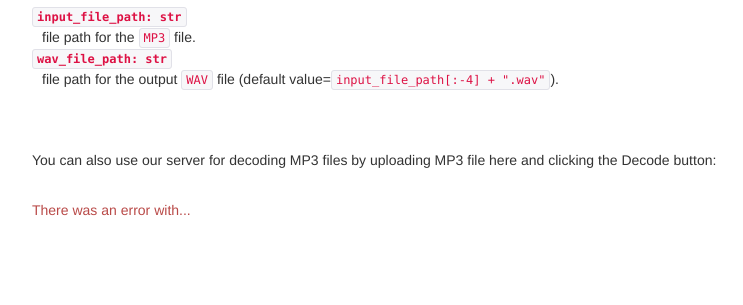
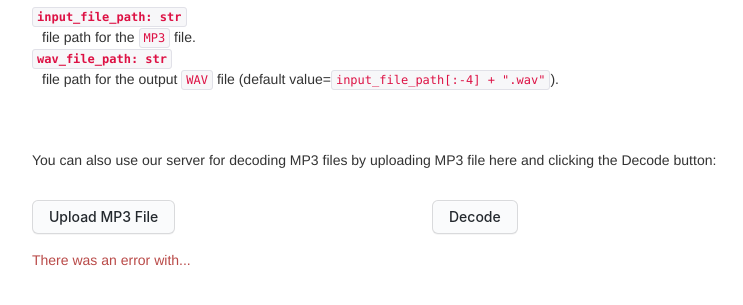
Before and after one commit to tomershay100/mp3-steaganography-web, a Flask app: page / in a window 1280 px wide, after a click on "MP3 to WAV". Shown: the part 251-556 px from the top of the page, without its empty margins (53-796 px from the left). Run offline with Flask 2, Linux system fonts and the light colour scheme; some libraries are stand-ins or nearby versions.

Commit message:
added button
TODO: make download button work + make decode stay on same tab

```diff
--- a/app.py
+++ b/app.py
@@ -1,7 +1,6 @@
 import os
 
 from flask import Flask, request, flash, redirect, render_template, send_from_directory
-from jinja2 import TemplateNotFound
 from mp3stego import Steganography
 from werkzeug.utils import secure_filename
 
@@ -15,6 +14,14 @@ s = Steganography()
 
 ERR_TEMPLATE_BEFORE_ERR = f'<!DOCTYPE html><html><body><p>Error: '
 ERR_TEMPLATE_AFTER_ERR = '</p></body></html>'
+
+FUNC_NAME_TO_TAB_NUM = {
+    'decode': 1,
+    'encode': 2,
+    'hide': 3,
+    'reveal': 4,
+    'clear': 5,
+}
 
 
 def hide_msg(input_file_name, output_file_path, msg):
@@ -42,9 +49,9 @@ def mp3_to_wav(input_file_name, output_file_path, _):
     s.decode_mp3_to_wav(os.path.join(app.config['UPLOAD_FOLDER'], input_file_name), output_file_path)
 
 
-funcs = {'hide_msg': (hide_msg, 'output.mp3'), 'reveal_msg': (reveal_msg, 'reveal.txt'),
-         'clear_file': (clear_file, 'cleared.mp3'), 'wav_to_mp3': (wav_to_mp3, 'output.mp3'),
-         'mp3_to_wav': (mp3_to_wav, 'output.wav')}
+funcs = {'hide': (hide_msg, 'output.mp3'), 'reveal': (reveal_msg, 'reveal.txt'),
+         'clear': (clear_file, 'cleared_file.mp3'), 'encode': (wav_to_mp3, 'output.mp3'),
+         'decode': (mp3_to_wav, 'output.wav')}
 
 
 def allowed_file(filename, func_name):
@@ -53,41 +60,46 @@ def allowed_file(filename, func_name):
                filename.rsplit('.', 1)[1].lower() == "wav" if func_name == 'wav_to_mp3' else False)
 
 
-@app.route('/stego/<func_name>', methods=['GET', 'POST'])
 def upload_file(func_name):
-    if request.method == 'POST':
-        # check if the post request has the file part
-        if 'file' not in request.files:
-            flash('No file part')
-            return redirect(request.url)
-        file = request.files['file']
-        # If the user does not select a file, the browser submits an
-        # empty file without a filename.
-        if file.filename == '':
-            # flash('No selected file')
-            return error_page(title='FILE UPLOAD ERROR',
-                              error_description='You must upload file for using the website functions')
-        if file and allowed_file(file.filename, func_name):
-            filename = secure_filename(file.filename)
-            file.save(os.path.join(app.config['UPLOAD_FOLDER'], filename))
+    # check if the post request has the file part
+    if 'file' not in request.files:
+        flash('No file part')
+        return redirect(f'/#tab{FUNC_NAME_TO_TAB_NUM[func_name]}')  # todo add error message, or redirect to error page
+    file = request.files['file']
+    # If the user does not select a file, the browser submits an
+    # empty file without a filename.
+    if file.filename == '':
+        # todo redirect to same page, with this error message
+        return error_page(title='FILE UPLOAD ERROR',
+                          error_description='You must upload file for using the website functions')
+    if file and allowed_file(file.filename, func_name):
+        filename = secure_filename(file.filename)
+        file.save(os.path.join(app.config['UPLOAD_FOLDER'], filename))
 
-            func, out_path = funcs[func_name]
-            output_file_path = os.path.join(app.config['UPLOAD_FOLDER'], out_path)
+        func, out_path = funcs[func_name]
+        output_file_path = os.path.join(app.config['UPLOAD_FOLDER'], out_path)
 
-            try:
-                func(filename, output_file_path,
-                     request.form.get('message') if func_name == 'hide_msg' else request.form.get('bitrate'))
-            except BaseException as err:
-                return error_page(title='ERROR ON SERVER', error_description=str(err))
+        try:
+            func(filename, output_file_path,
+                 request.form.get('message') if func_name == 'hide' else request.form.get('bitrate'))
+        except BaseException as err:
+            # todo redirect to same page, with this error message
+            return error_page(title='ERROR ON SERVER', error_description=str(err))
 
-            return render_template(func_name + '.html', file_path=out_path, display_download=True)
-    try:
-        return render_template(func_name + '.html', file_path="", display_download=False)
-    except TemplateNotFound as err:
-        return not_found(f'Page {str(err)} not found on server')
+        return render_template('index.html', file_path=out_path, display_download=True)
+    # try:
+    #     return render_template(func_name + '.html', file_path="", display_download=False)
+    # except TemplateNotFound as err:
+    #     return not_found(f'Page {str(err)} not found on server')
 
 
-@app.route('/')
+@app.route('/', methods=['POST'])
+def form_handler():
+    func_name = request.form['submit']
+    return upload_file(func_name)
+
+
+@app.route('/', methods=['GET'])
 def load_home_page():
     return render_template('index.html')
 
--- a/templates/index.html
+++ b/templates/index.html
@@ -133,6 +133,43 @@
                         Decode button:
                     </p>
                     <br>
+                    <div class="row">
+
+                        <form id="mp3-to-wav-form" method=post
+                              enctype=multipart/form-data>
+                            <div class="span4">
+                                <label for="mp3-decode-file" class="button-4">
+                                    Upload MP3 File
+                                </label>
+                                <input type="file" name=file id="mp3-decode-file" accept=".mp3" style="display: none">
+
+                            </div>
+
+                            <div class="span3">
+
+                                <label for="decode" class="button-4">
+                                    Decode
+                                </label>
+                                <input type="submit" id="decode" value=decode name="submit"
+                                       onclick="document.getElementById('loader-decode').style.display='block'; document.getElementById('mp3-to-wav-form').disabled='disabled';"
+                                       style="display: none">
+                                <br>
+
+                            </div>
+                        </form>
+                        <div class="span4" style="margin-top: 10px;">
+                            <form id="download-decode-form" method=post
+                                  action="{{ url_for('download', file_path=file_path) }}"
+                                  enctype=multipart/form-data>
+                                <label for="download-decode" class="button-4"
+                                       style="display: {{ none if not display_download else "block" }}">
+                                    Download
+                                </label>
+                                <input type="submit" id="download-decode" style="display: none">
+                            </form>
+                            <div id="loader-decode" class="loader" style="display: none"></div>
+                        </div>
+                    </div>
 
                     <div>
                         <p class="text-error">There was an error with...</p>
```
